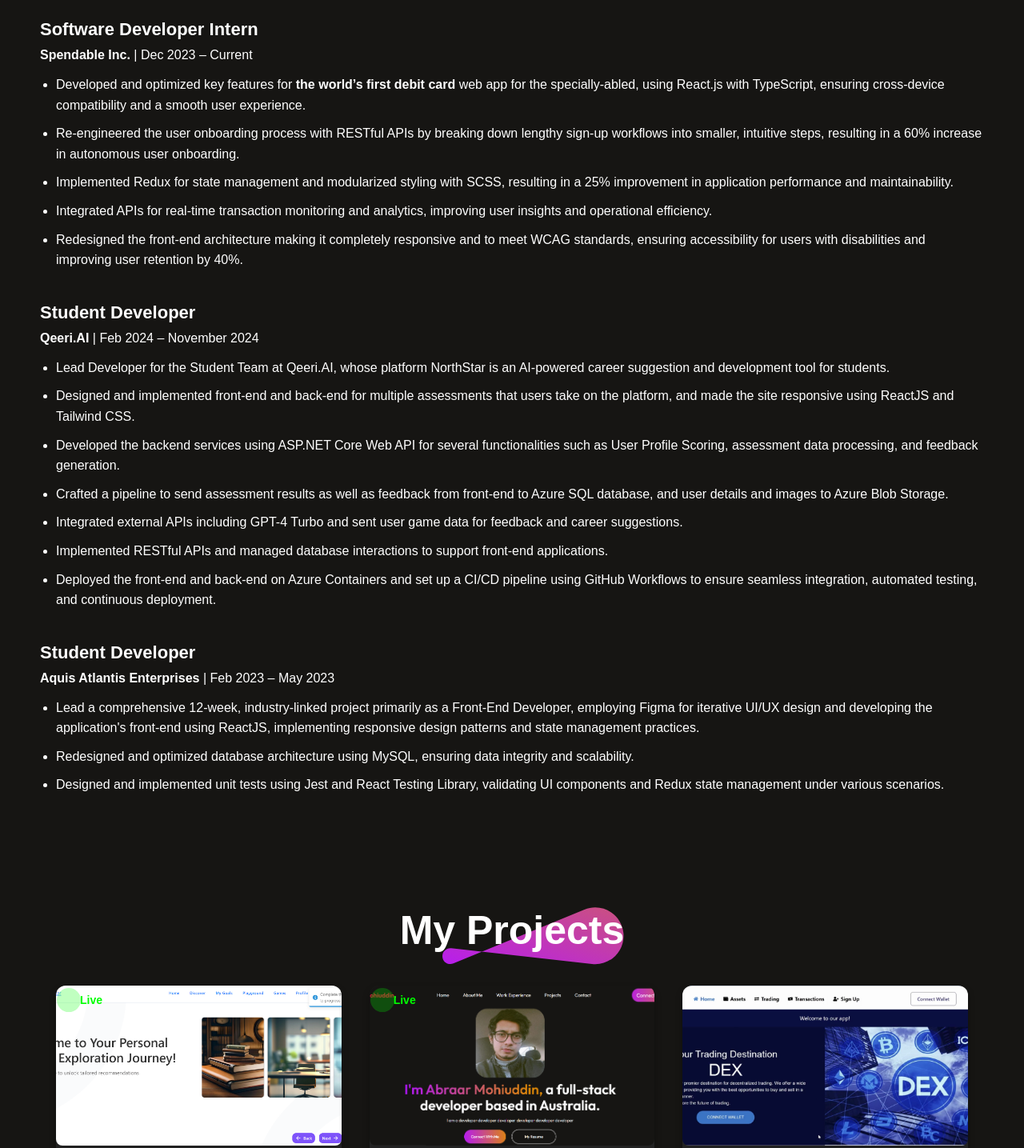
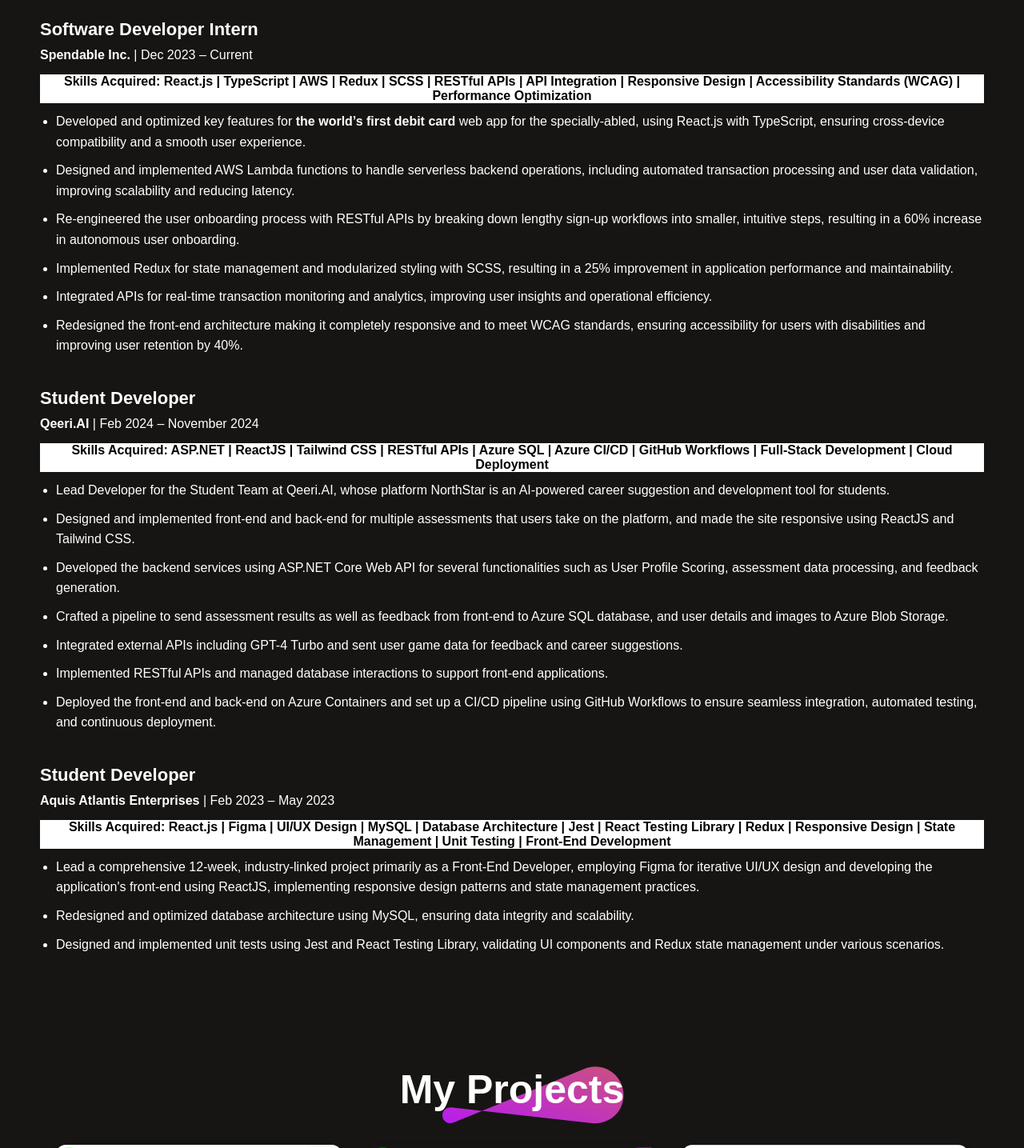
Before and after one commit to AbraarMohiuddin/Portfolio, a React (Vite) app: page / in a window 1280 px wide. Shown: the part 2415-3850 px from the top of the page at 80% size. Built offline with nearby package versions, Linux system fonts and the light colour scheme.

Commit message:
changes to text

```diff
--- a/src/Components/Contact/Contact.css
+++ b/src/Components/Contact/Contact.css
@@ -28,8 +28,6 @@
   display: flex;
   justify-content: space-between;
   align-items: flex-start;
-  width: 100%;
-  max-width: 1200px;
   margin-top: 60px;
 }
 
@@ -115,6 +113,10 @@
 }
 
 @media screen and (max-width: 900px) {
+  .contact {
+    padding: 0px;
+    width: 600px;
+  }
   .contact-sections {
     flex-direction: column;
     align-items: center;
--- a/src/Components/Experience/WorkExperience.jsx
+++ b/src/Components/Experience/WorkExperience.jsx
@@ -16,12 +16,34 @@
           <p>
             <strong>Spendable Inc.</strong> | Dec 2023 – Current
           </p>
+          <p
+            style={{
+              textAlign: "center",
+              display: "flex",
+              justifyContent: "center",
+              alignItems: "center",
+              margin: "10px 0",
+              backgroundColor: "white",
+              color: "black",
+            }}
+          >
+            <strong>
+              Skills Acquired: React.js | TypeScript | AWS | Redux | SCSS |
+              RESTful APIs | API Integration | Responsive Design | Accessibility
+              Standards (WCAG) | Performance Optimization
+            </strong>
+          </p>
           <ul>
             <li>
               Developed and optimized key features for{" "}
               <b>the world’s first debit card </b>web app for the
               specially-abled, using React.js with TypeScript, ensuring
               cross-device compatibility and a smooth user experience.
+            </li>
+            <li>
+              Designed and implemented AWS Lambda functions to handle serverless
+              backend operations, including automated transaction processing and
+              user data validation, improving scalability and reducing latency.
             </li>
             <li>
               Re-engineered the user onboarding process with RESTful APIs by
@@ -49,6 +71,23 @@
           <h3>Student Developer</h3>
           <p>
             <strong>Qeeri.AI</strong> | Feb 2024 – November 2024
+          </p>
+          <p
+            style={{
+              textAlign: "center",
+              display: "flex",
+              justifyContent: "center",
+              alignItems: "center",
+              margin: "10px 0",
+              backgroundColor: "white",
+              color: "black",
+            }}
+          >
+            <strong>
+              Skills Acquired: ASP.NET | ReactJS | Tailwind CSS | RESTful APIs |
+              Azure SQL | Azure CI/CD | GitHub Workflows | Full-Stack
+              Development | Cloud Deployment
+            </strong>
           </p>
           <ul>
             <li>
@@ -91,6 +130,24 @@
           <p>
             <strong>Aquis Atlantis Enterprises</strong> | Feb 2023 – May 2023
           </p>
+          <p
+            style={{
+              textAlign: "center",
+              display: "flex",
+              justifyContent: "center",
+              alignItems: "center",
+              margin: "10px 0",
+              backgroundColor: "white",
+              color: "black",
+            }}
+          >
+            <strong>
+              Skills Acquired: React.js | Figma | UI/UX Design | MySQL |
+              Database Architecture | Jest | React Testing Library | Redux |
+              Responsive Design | State Management | Unit Testing | Front-End
+              Development
+            </strong>
+          </p>
           <ul>
             <li>
               Lead a comprehensive 12-week, industry-linked project primarily as
--- a/src/Components/Projects/Projects.css
+++ b/src/Components/Projects/Projects.css
@@ -173,6 +173,12 @@
     max-width: 300px;
     height: max-content;
   }
+
+  .project-image img {
+    height: 200px;
+    width: 100%;
+    object-fit: contain;
+  }
 }
 
 @media screen and (max-width: 600px) {
@@ -187,11 +193,8 @@
 
   .project-image img {
     height: 200px;
-  }
-  .project-image img {
-    height: auto; /* Allow the height to adjust dynamically */
-    width: 100%; /* Ensure the image fills the container width */
-    object-fit: contain; /* Adjust this if you want the entire image to be visible */
+    width: 100%;
+    object-fit: contain;
   }
 }
 
```
